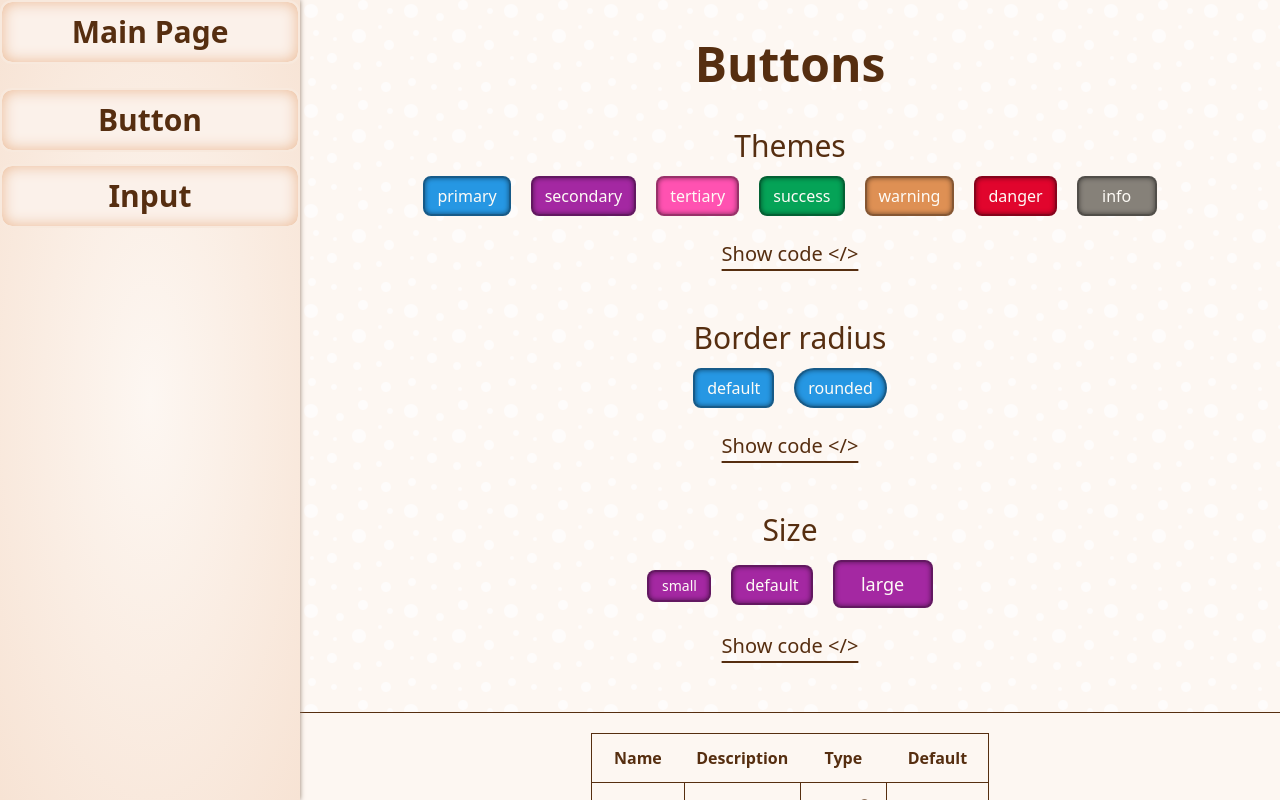
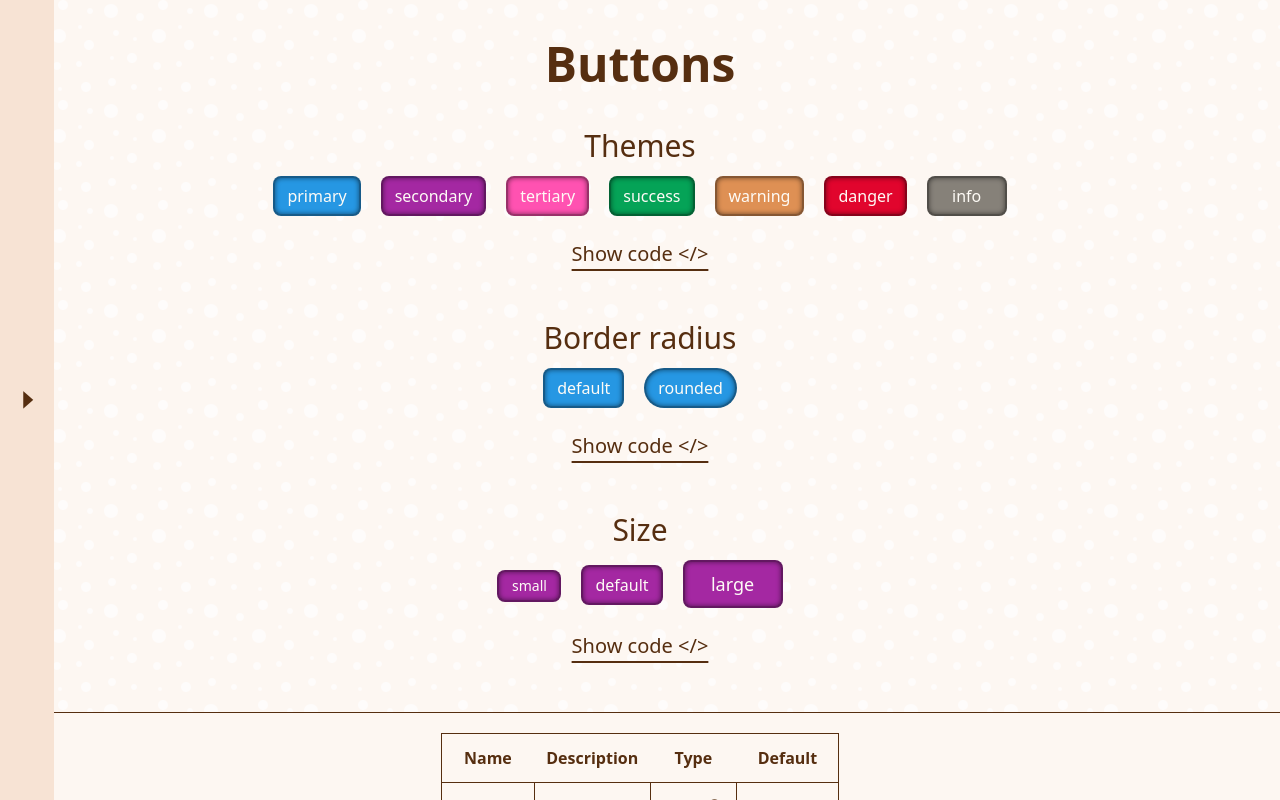
Before and after one commit to jakubhajduk53/my-ui, a Vue app: page /button in a window 1280 px wide. Shown: the top 800 px of the page. Built offline with nearby package versions, Linux system fonts and the light colour scheme.

Commit message:
feat: update ui

```diff
--- a/src/App.vue
+++ b/src/App.vue
@@ -6,7 +6,7 @@ import Aside from "./components/Aside.vue";
 <template>
   <div class="flex w-full min-h-screen items-center justify-center">
     <Aside />
-    <div class="flex flex-1 flex-col mt-10">
+    <div class="flex flex-1 flex-col mt-10 z-0">
       <RouterView />
     </div>
   </div>
--- a/src/components/Aside.vue
+++ b/src/components/Aside.vue
@@ -1,9 +1,22 @@
-<script setup lang="ts"></script>
+<script setup lang="ts">
+import { ref } from "vue";
+
+const isOpen = ref<boolean>(false);
+
+const switchAside = () => {
+  isOpen.value = !isOpen.value;
+};
+</script>
 
 <template>
-  <div class="w-[300px]" />
   <div
-    class="flex flex-col fixed top-0 left-0 gap-1 md:gap-3 h-screen items-center text-center w-[300px] max-w-[30%] bg-radial from-[hsl(26,68%,97%)] to-[hsl(26,68%,90%)] shadow-[0px_0px_5px_hsl(26,15%,50%)]"
+    :class="[
+      'fixed top-0 left-0 z-10 flex h-screen transition-transform duration-300 ease-in-out',
+      isOpen ? 'translate-x-0' : '-translate-x-[300px]',
+    ]"
+  >
+    <div
+      class="flex flex-col gap-1 md:gap-3 h-full items-center text-center w-[300px] max-w-[30vw] bg-radial from-[hsl(26,68%,97%)] to-[hsl(26,68%,90%)]"
     >
       <RouterLink
         to="/"
@@ -22,6 +35,12 @@
         >Input
       </RouterLink>
     </div>
+
+    <div
+      @click="switchAside"
+      class="flex items-center px-3 text-xl md:text-3xl cursor-pointer bg-[hsl(26,68%,90%)]"
+    >
+      <i :class="isOpen ? 'bx bx-caret-left' : 'bx bx-caret-right'" />
+    </div>
+  </div>
 </template>
-
-<style scoped></style>
--- a/src/views/ButtonView.vue
+++ b/src/views/ButtonView.vue
@@ -45,7 +45,7 @@ const sizeDisplay = `<Button size="small" color="secondary" text="small" />
     <div class="flex flex-col items-center justify-center gap-10">
       <div class="flex flex-col items-center gap-3">
         <p class="text-xl md:text-3xl">Themes</p>
-        <div class="flex gap-5">
+        <div class="flex flex-col sm:flex-row gap-5">
           <Button color="primary" text="primary" />
           <Button color="secondary" text="secondary" />
           <Button color="tertiary" text="tertiary" />
--- a/src/views/MainPageView.vue
+++ b/src/views/MainPageView.vue
@@ -7,7 +7,7 @@ import Button from "../components/Button.vue";
     class="flex flex-col gap-10 items-center justify-center text-center -translate-y-25"
   >
     <p class="text-3xl md:text-5xl font-bold">Welcome to MyUI</p>
-    <p class="text-xl md:text-3xl w-[30em]">
+    <p class="text-xl md:text-3xl w-[30em] max-w-[90vw]">
       Build beautiful, responsive interfaces with ease.<br />
       Designed for speed, clarity, and creativity
     </p>
```
Lines whose indentation alone changed are shown as unchanged.
